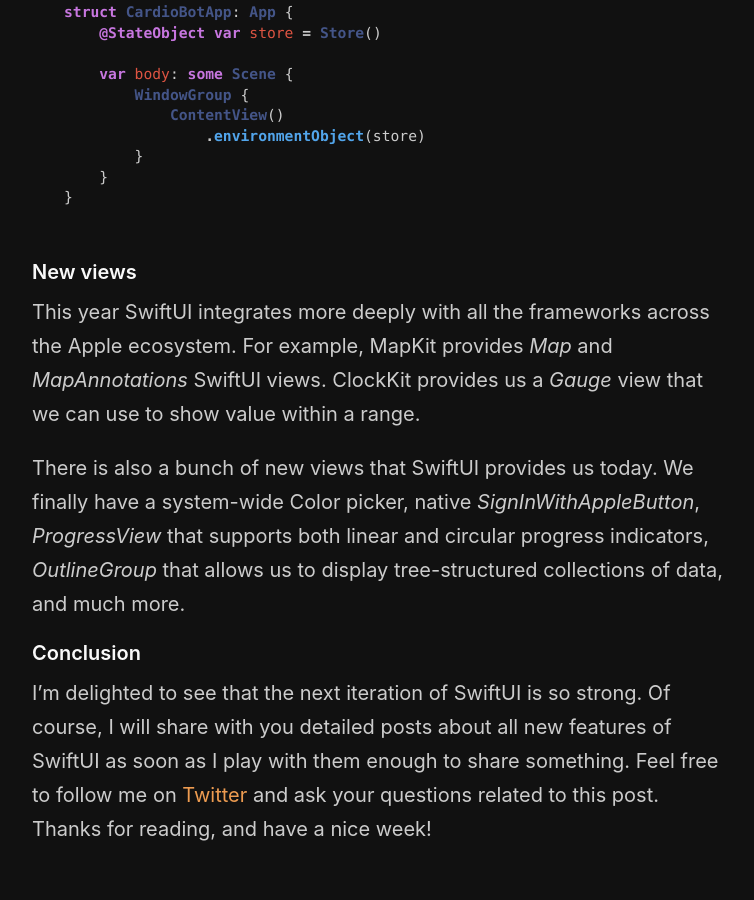
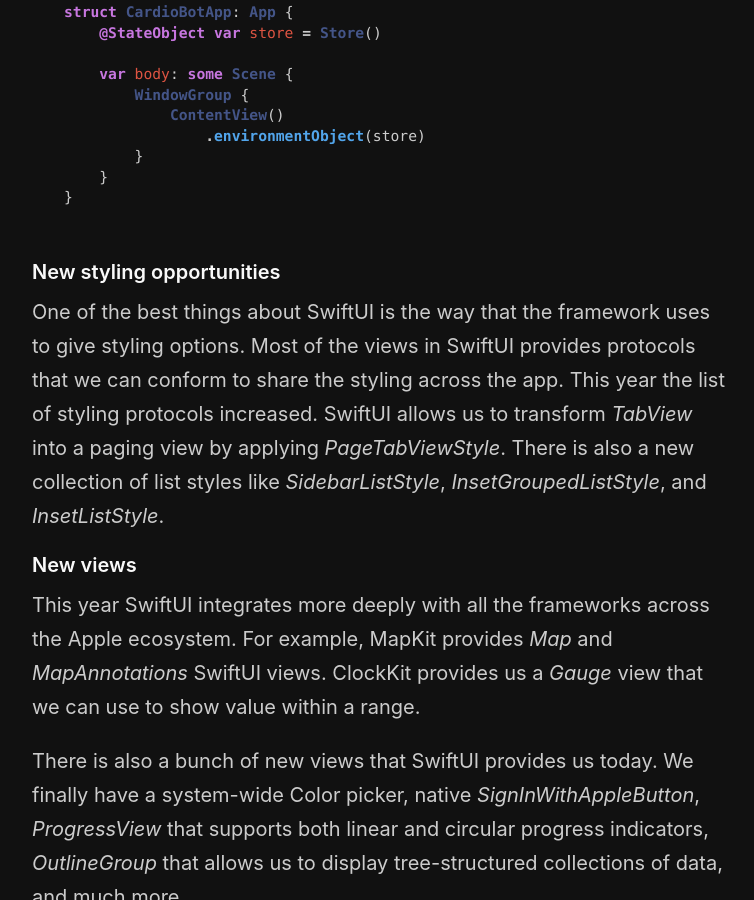
Before and after one commit to mecid/mecid.github.io, a Jekyll site: the page built from _posts/2020-06-23-what-is-new-in-swiftui.md, in a window 1280 px wide and 900 px high, scrolled down 5136 px. Shown: the whole window, without its empty margins (258-1012 px from the left). Built offline with Jekyll 4.4.1, drawn with Linux system fonts in a browser that asks for light colours.

Commit message:
Update 2020-06-23-what-is-new-in-swiftui.md

````diff
--- a/_posts/2020-06-23-what-is-new-in-swiftui.md
+++ b/_posts/2020-06-23-what-is-new-in-swiftui.md
@@ -161,6 +161,9 @@
 }
 ```
 
+#### New styling opportunities
+One of the best things about SwiftUI is the way that the framework uses to give styling options. Most of the views in SwiftUI provides protocols that we can conform to share the styling across the app. This year the list of styling protocols increased. SwiftUI allows us to transform *TabView* into a paging view by applying *PageTabViewStyle*. There is also a new collection of list styles like *SidebarListStyle*, *InsetGroupedListStyle*, and *InsetListStyle*.
+
 #### New views
 This year SwiftUI integrates more deeply with all the frameworks across the Apple ecosystem. For example, MapKit provides *Map* and *MapAnnotations* SwiftUI views. ClockKit provides us a *Gauge* view that we can use to show value within a range.
 
````
